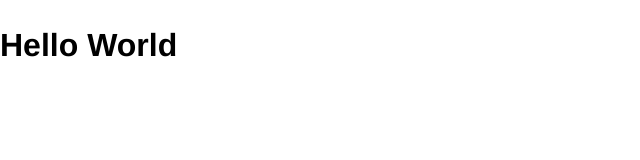
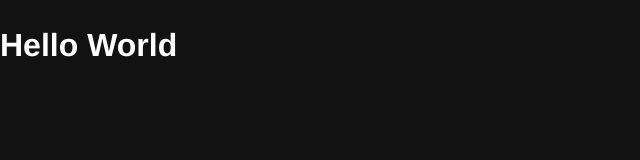
Before and after one commit to koralle/portfolio, an Astro site: page / in a window 1280 px wide. Shown: the whole page, without its empty margins (0-640 px from the left). Built offline with nearby package versions, Linux system fonts and the light colour scheme; Astro itself is replaced by a stand-in of ours.

Commit message:
feat: enable dark mode in theme configuration

```diff
--- a/src/styles/theme.css
+++ b/src/styles/theme.css
@@ -2,6 +2,12 @@
 @import 'tailwindcss/theme.css' layer(theme);
 @import 'tailwindcss/utilities.css' layer(utilities);
 @import './preflight.css' layer(base);
+
+@layer theme {
+  :root, body {
+    color-scheme: dark;
+  }
+}
 
 @theme {
   --*: initial;
```
